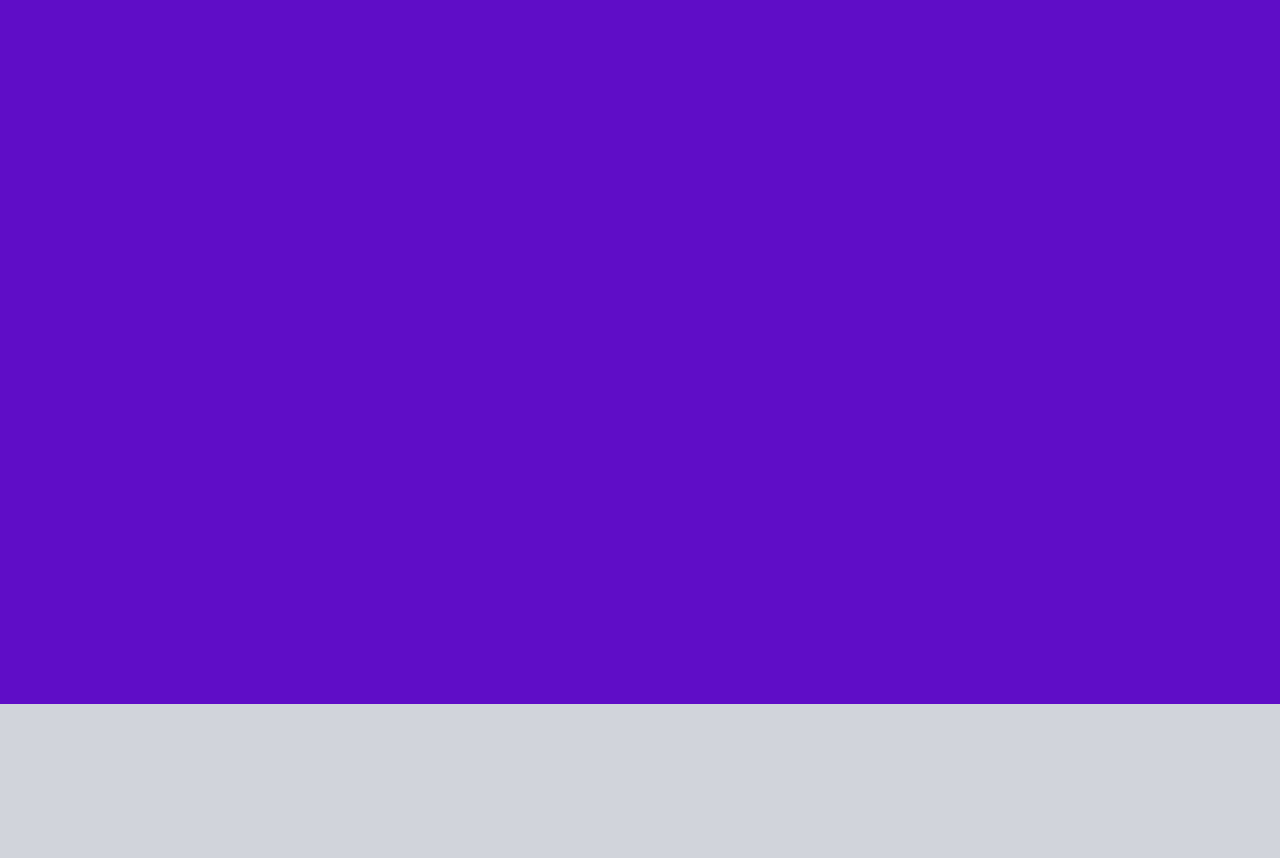
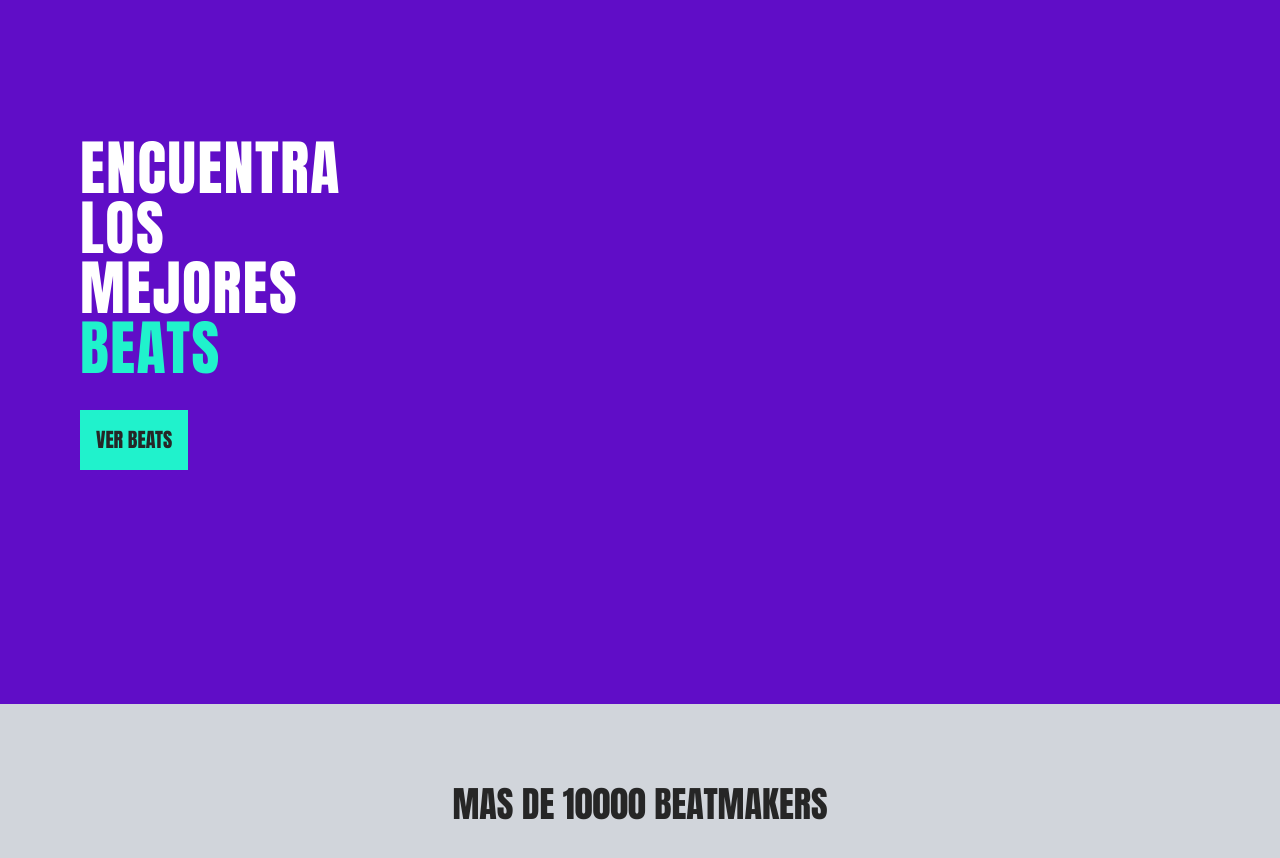
Before and after one commit to NicolasGarcesAbarca/bito-market, a React (Vite) app: page / in a window 1280 px wide. Shown: the part 160-1018 px from the top of the page. Built offline with nearby package versions, Linux system fonts and the light colour scheme.

Commit message:
index page structure

```diff
--- a/src/App.tsx
+++ b/src/App.tsx
@@ -4,11 +4,25 @@ function App() {
 
   return (
     <main>
-      <NavBar/>
-      <section className='bg-purple-primary min-h-screen px-20'>
-      <h1 className='text-3xl text-white'>Hola</h1>
+      <NavBar />
+      <section className='bg-purple-primary min-h-screen px-20 grid grid-cols-2'>
+        <div className="flex flex-col justify-center">
+          <div className='text-6xl text-white tracking-wide'>
+            <h1 >ENCUENTRA</h1>
+            <h1 >LOS</h1>
+            <h1 >MEJORES</h1>
+            <h1 className='text-cyan-primary'>BEATS</h1>
+          </div>
+          <div className="mt-8">
+            <button className="bg-cyan-primary p-4 text-xl text-black-text">VER BEATS</button>
+          </div>
+        </div>
       </section>
-      <section className="bg-gray-300 h-screen"></section>
+      <section className="bg-gray-300 h-screen pt-20 px-20">
+        <div>
+          <h1 className="text-4xl text-center text-black-text">MAS DE 10000 BEATMAKERS</h1>
+        </div>
+      </section>
     </main>
   )
 }
--- a/tailwind.config.js
+++ b/tailwind.config.js
@@ -9,6 +9,7 @@ export default {
       colors:{
         'purple-primary':'#600DC7',
         'cyan-primary':'#20F2CC',
+        'black-text':'#262626',
       },
     },
   },
```
